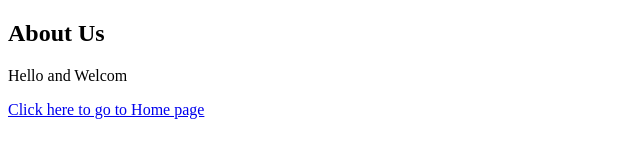
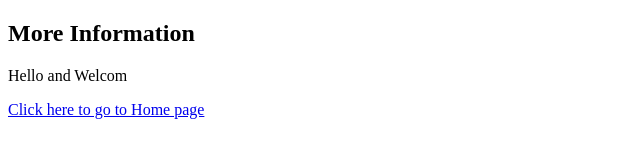
Before and after one commit to kletimela/My-e-commerce-store, a plain HTML site: page about.html in a window 1280 px wide. Shown: the whole page, without its empty margins (0-640 px from the left). Drawn offline with Linux system fonts and the light colour scheme.

Commit message:
Update about.html

```diff
--- a/about.html
+++ b/about.html
@@ -4,7 +4,7 @@
 
     </head>
     <body>
-        <h2>About Us</h2>
+        <h2>More Information</h2>
         <p>Hello and Welcom</p>
 
         <a href="index.html">Click here to go to Home page</a>
```
